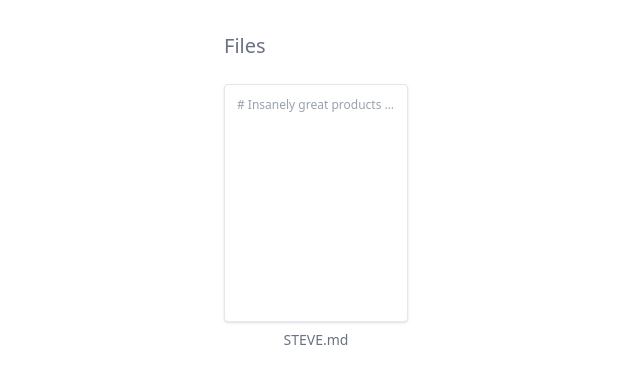
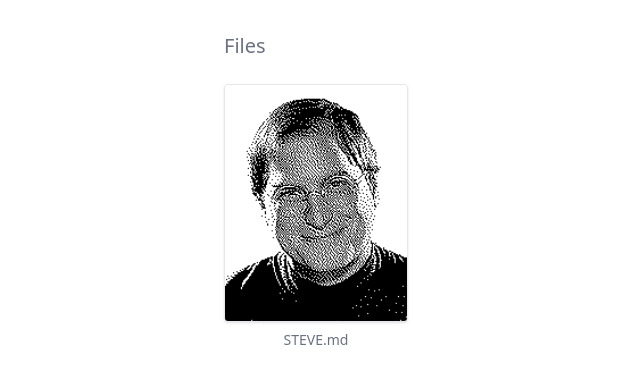
Before and after one commit to Utopian-Contributors/archive, a React (Vite) app: page / in a window 1280 px wide. Shown: the top 384 px of the page, without its empty margins (0-640 px from the left). Built offline with nearby package versions, Linux system fonts and the light colour scheme.

Commit message:
Add thumbnail support for file cards and detail view

```diff
--- a/src/App.tsx
+++ b/src/App.tsx
@@ -9,13 +9,22 @@ const markdownFiles = import.meta.glob("/content/*.md", {
   eager: true,
 }) as Record<string, string>;
 
+const thumbnailFiles = import.meta.glob("/content/*_THUMBNAIL.png", {
+  query: "?url",
+  import: "default",
+  eager: true,
+}) as Record<string, string>;
+
 const files: FileEntry[] = Object.entries(markdownFiles).map(
   ([path, content]) => {
     const filename = path.split("/").pop()!.toUpperCase().replace(".MD", ".md");
+    const baseName = filename.replace(".md", "");
+    const thumbPath = `/content/${baseName}_THUMBNAIL.png`;
     return {
       slug: filename,
       name: filename,
       content,
+      thumbnail: thumbnailFiles[thumbPath],
     };
   }
 );
--- a/src/components/FileCard.tsx
+++ b/src/components/FileCard.tsx
@@ -2,15 +2,21 @@ import { Link } from "react-router";
 import type { FileEntry } from "../types";
 
 function FileCard({ file }: { file: FileEntry }) {
-  const preview = file.content.slice(0, 40).trim();
-
   return (
     <Link to={`/file/${file.slug}`} className="no-underline text-inherit">
       <div className="flex flex-col items-center gap-2">
-        <div className="w-full aspect-[17/22] bg-white border border-gray-200 rounded-sm shadow-sm p-3 overflow-hidden transition-all duration-200 cursor-pointer hover:shadow-lg hover:-translate-y-0.5">
-          <p className="text-xs leading-snug text-gray-400 break-words truncate">
-            {preview}
-          </p>
+        <div className="w-full aspect-[17/22] bg-white border border-gray-200 rounded-sm shadow-sm overflow-hidden transition-all duration-200 cursor-pointer hover:shadow-lg hover:-translate-y-0.5">
+          {file.thumbnail ? (
+            <img
+              src={file.thumbnail}
+              alt={file.name}
+              className="w-full h-full object-cover"
+            />
+          ) : (
+            <p className="p-3 text-xs leading-snug text-gray-400 break-words truncate">
+              {file.content.slice(0, 40).trim()}
+            </p>
+          )}
         </div>
         <span className="text-sm text-gray-500 text-center break-all">
           {file.name}
--- a/src/components/FileDetail.tsx
+++ b/src/components/FileDetail.tsx
@@ -57,6 +57,16 @@ function FileDetail({ files }: { files: FileEntry[] }) {
           </button>
         </div>
       </div>
+      {file.thumbnail && (
+        <div className="flex items-end gap-2 mb-6">
+          <img
+            src={file.thumbnail}
+            alt={file.name}
+            className="w-12 rounded-xs"
+          />
+          <h1 className="mt-4 text-2xl font-semibold text-gray-900">{file.name}</h1>
+        </div>
+      )}
       <article className="prose prose-gray pb-12">
         <Markdown>{file.content}</Markdown>
       </article>
--- a/src/types.ts
+++ b/src/types.ts
@@ -2,4 +2,5 @@ export interface FileEntry {
   slug: string;
   name: string;
   content: string;
+  thumbnail?: string;
 }
```
Also changed, not shown: content/STEVE_THUMBNAIL.png (added).
